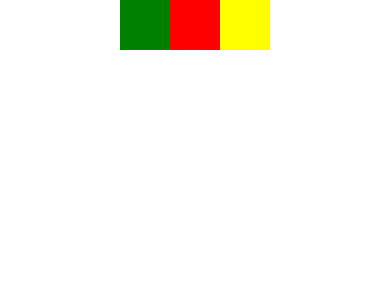
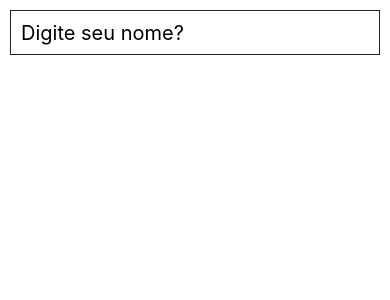
Before and after one commit to ilima12/Curso-React-Native, a React Native app: screen / in a window 390 px wide. Shown: the top 300 px of the page. Built offline with nearby package versions, Linux system fonts and the light colour scheme.

Commit message:
resgatando dados

```diff
--- a/App.js
+++ b/App.js
@@ -1,23 +1,60 @@
 import React, { Component } from 'react';
-import { View, Text } from 'react-native';
+import { View, Text, StyleSheet, TextInput } from 'react-native';
 
 class App extends Component {
+  constructor(props){
+    super(props);
+    this.state={
+      nome: ''
+
+    };
+
+    this.pegaNome = this.pegaNome.bind(this);
+
+  }
+  pegaNome(texto){
+    if(texto.lenght > 0){
+      this.setState({nome: 'Bem vindo: ' + texto});
+    }else{
+      this.setState({nome: ''})
+    }
+  }
+
   render(){
     return (
-    <View style={{flex:1,
-                  flexDirection: 'row',
-                  justifyContent: 'center'}}>
+    <View style={styles.container}>
+    <TextInput
+    style={styles.input}
+    placeholder="Digite seu nome?"
+    underlineColorAndroid="transparent"
+    onChangeText={this.pegaNome}
 
-      <View style={{width: 50, height: 50, backgroundColor: 'green'}}></View>
-      <View style={{width:50, height: 50, backgroundColor: 'red'}}></View>
-      <View style={{width: 50, height: 50, backgroundColor: 'yellow'}}></View>
+    />
+
+    <Text style={styles.texto}> {this.state.nome}</Text>
+    </View>
 
 
 
-      </View>
     );
   }
 }
-
+const styles = StyleSheet.create({
+  container:{
+    flex:1,
+  },
+  input:{
+    height: 45,
+    borderWidth: 1,
+    borderColor: '#222',
+    margin: 10,
+    fontSize: 20,
+    padding: 10,
+  },
+  texto:{
+    textAlign: 'center',
+    fontSize: 25
+  }
+});
 
 export default App;
```
